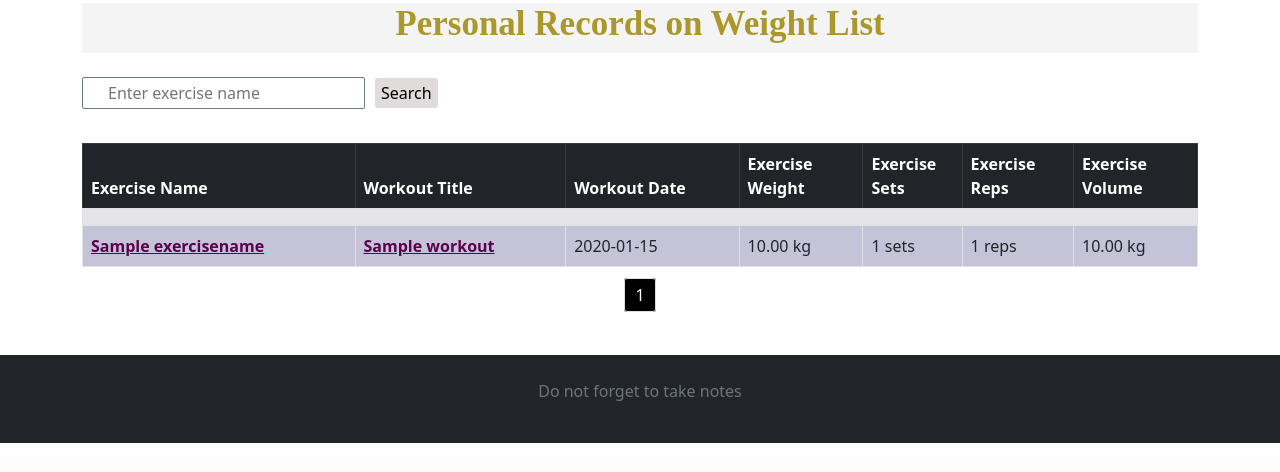
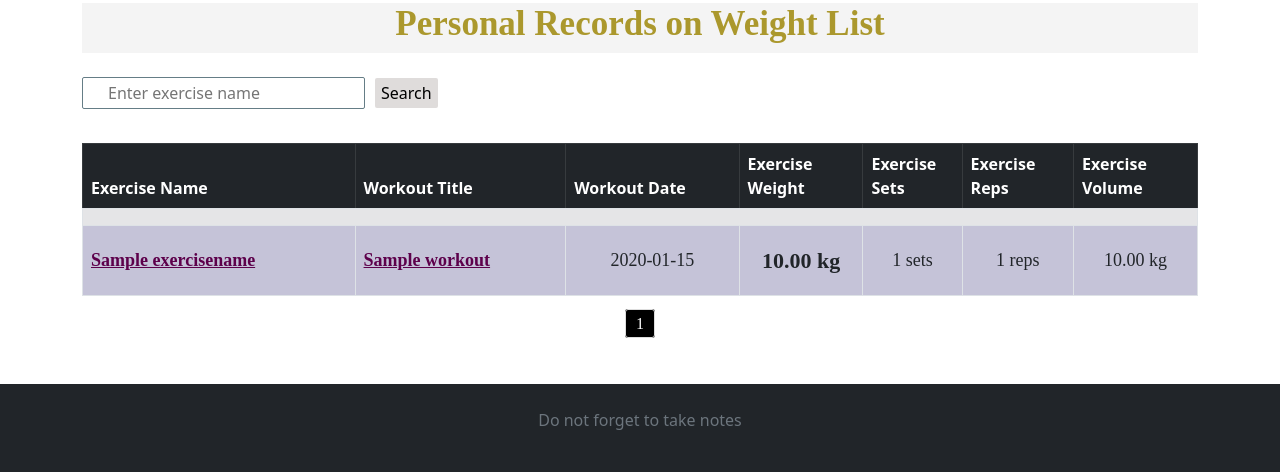
Before and after one commit to TomaDovydene/Workout_Journal.py, a Django app: page /journal/personal-records-by-weight/ in a window 1280 px wide. Shown: the part 343-815 px from the top of the page. Before the commit the page ends 786 px from the top, so only its background shows below. Run offline with Django 4.2, Linux system fonts and the light colour scheme; a user stored in the database is signed in; tables that the repository leaves empty hold one stand-in row (values such as "Sample post"); grey boxes marked "Sample" are stand-in pictures.

Commit message:
2023-06-11 18:50 stilius

```diff
--- a/mysite/journal/templates/exercises.html
+++ b/mysite/journal/templates/exercises.html
@@ -171,6 +171,8 @@
 .link-style {
     color: #6b644a;
     font-weight: bold;
+    font-family: Times New Roman, serif;
+    font-size: 18px;
 }
 
 .link-style:hover {
@@ -207,6 +209,7 @@
     display: flex;
     justify-content: center;
     margin-top: 10px;
+    font-family: Times New Roman, serif;
 }
 
 .pagination a,
--- a/mysite/journal/templates/personal_records_by_weight.html
+++ b/mysite/journal/templates/personal_records_by_weight.html
@@ -56,15 +56,15 @@
     </tr>
     {% for workout, exercise in workouts %}
     {% if exercise.exercise_name.name == exercise_name %}
-    <tr class="{{ row_color }}">
-        <td><a href="{% url 'exercise_workouts' exercise.exercise_name.id %}" class="link-style-table">
-            {{ exercise.exercise_name.name }}</a></td>
-        <td><a href="{% url 'workout' workout.id %}" class="link-style-table">{{ workout.title }}</a></td>
-        <td>{{ workout.date|date:'Y-m-d' }}</td>
-        <td>{{ exercise.weight|stringformat:".2f" }} kg</td>
-        <td>{{ exercise.set }} sets</td>
-        <td>{{ exercise.rep }} reps</td>
-        <td>{{ exercise.sum|stringformat:".2f" }} kg</td>
+    <tr class="{{ row_color }}" style="height:70px;">
+        <td style="vertical-align: middle;"><a href="{% url 'exercise_workouts' exercise.exercise_name.id %}" class="link-style-table">
+          {{ exercise.exercise_name.name }}</a></td>
+        <td style="vertical-align: middle;"><a href="{% url 'workout' workout.id %}" class="link-style-table">{{ workout.title }}</a></td>
+        <td class="table-numbers">{{ workout.date|date:'Y-m-d' }}</td>
+        <td class="table-numbers-weight">{{ exercise.weight|stringformat:".2f" }} kg</td>
+        <td class="table-numbers">{{ exercise.set }} sets</td>
+        <td class="table-numbers">{{ exercise.rep }} reps</td>
+        <td class="table-numbers">{{ exercise.sum|stringformat:".2f" }} kg</td>
     </tr>
     {% endif %}
     {% empty %}
@@ -118,6 +118,21 @@
     background-color: #D8C3CB;
 }
 
+.table-numbers {
+    text-align: center;
+    vertical-align: middle;
+    font-family: Times New Roman, serif;
+    font-size: 18px;
+}
+
+.table-numbers-weight {
+    text-align: center;
+    vertical-align: middle;
+    font-family: Times New Roman, serif;
+    font-size: 22px;
+    font-weight: bold;
+}
+
 .custom-titles-container {
     display: flex;
     justify-content: center;
@@ -162,6 +177,9 @@
 .link-style-table {
     color: #5d004b;
     font-weight: bold;
+    font-family: Times New Roman, serif;
+    font-size: 18px;
+    vertical-align: middle;
 }
 
 .link-style-table:hover {
@@ -172,6 +190,7 @@
     display: flex;
     justify-content: center;
     margin-top: 10px;
+    font-family: Times New Roman, serif;
 }
 
 .pagination a,
--- a/mysite/journal/views.py
+++ b/mysite/journal/views.py
@@ -161,7 +161,7 @@ class ExerciseListView(LoginRequiredMixin, generic.ListView):
     model = Exercise
     context_object_name = 'exercises'
     template_name = 'exercises.html'
-    paginate_by = 10
+    paginate_by = 30
 
     def get_queryset(self):
         query = self.request.GET.get('query')
```
Also changed, not shown: mysite/journal/templates/exercise_workouts.html (+15 -5 lines), mysite/journal/templates/personal_records_by_reps.html (+26 -8 lines), mysite/journal/templates/workout.html (+13 -3 lines), mysite/journal/templates/workouts.html (+11 -1 lines).
